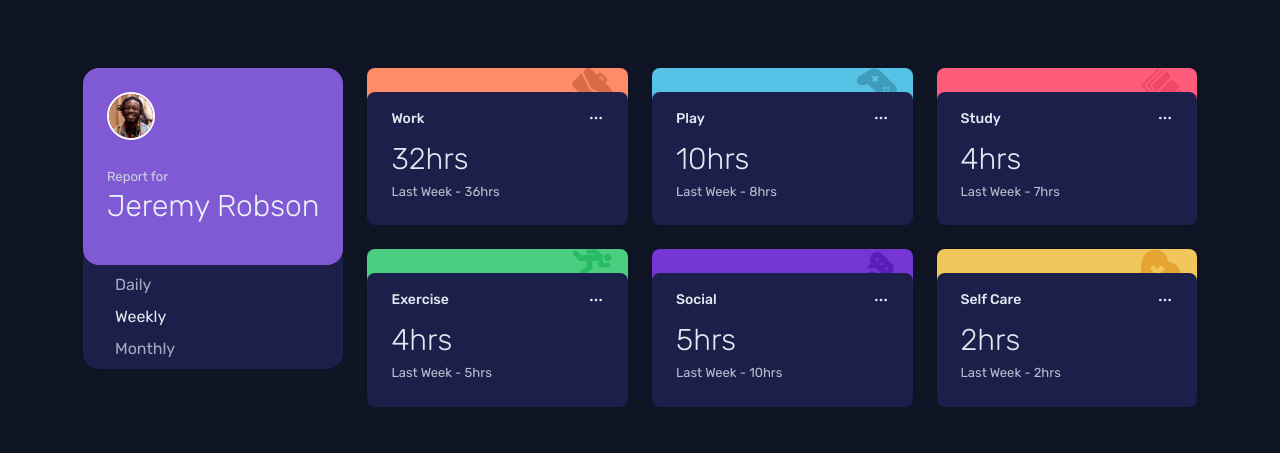
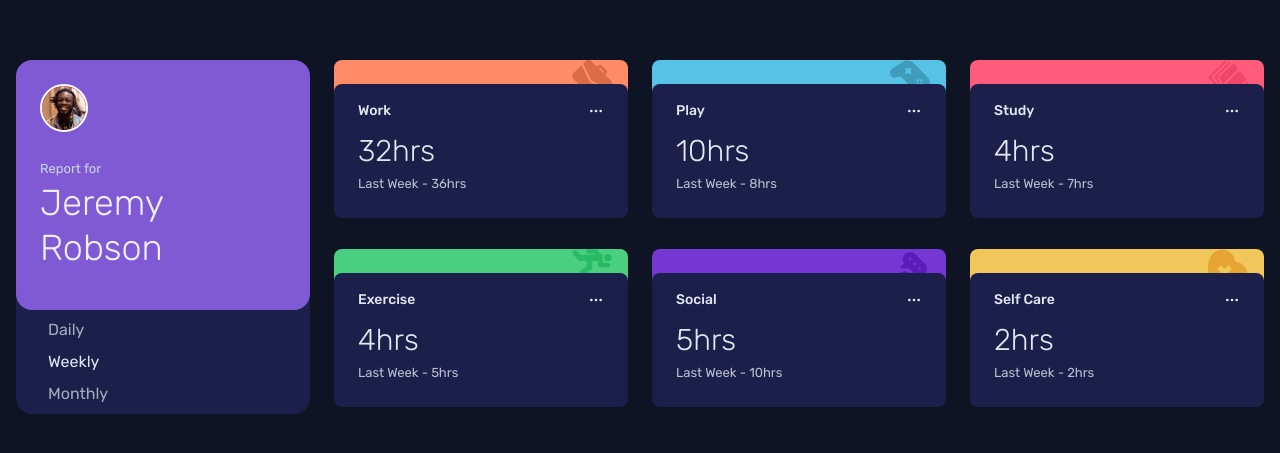
Before and after one commit to rahulkhimsuriya/frontendmentor-time-tracking-dashboard, a React (Create React App) app: page / in a window 1280 px wide. Shown: the part 163-616 px from the top of the page. Built offline with nearby package versions, Linux system fonts and the light colour scheme.

Commit message:
change font size

```diff
--- a/src/ProfileCard.js
+++ b/src/ProfileCard.js
@@ -41,7 +41,7 @@ const ProfileCard = () => {
 
             <Text
               lineHeight="shorter"
-              fontSize="3xl"
+              fontSize={{ base: '3xl', lg: '4xl' }}
               fontWeight="light"
               color="gray.100"
             >
```
